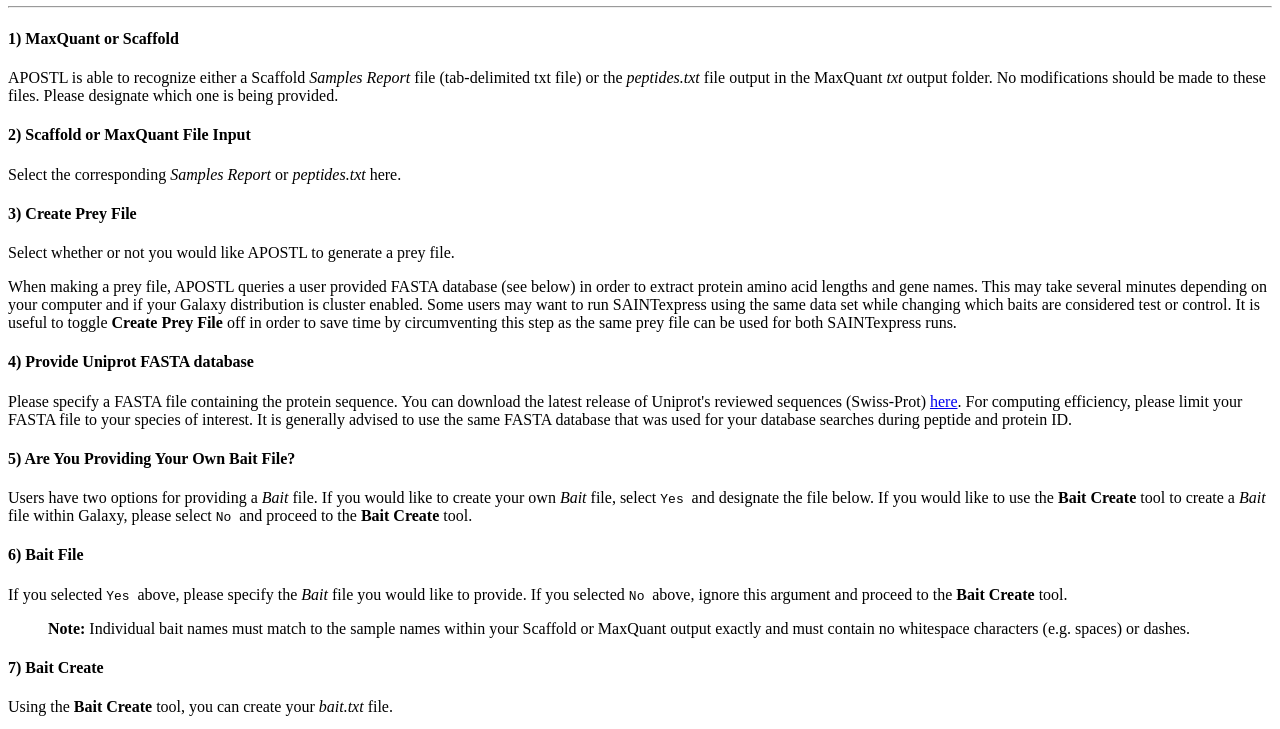
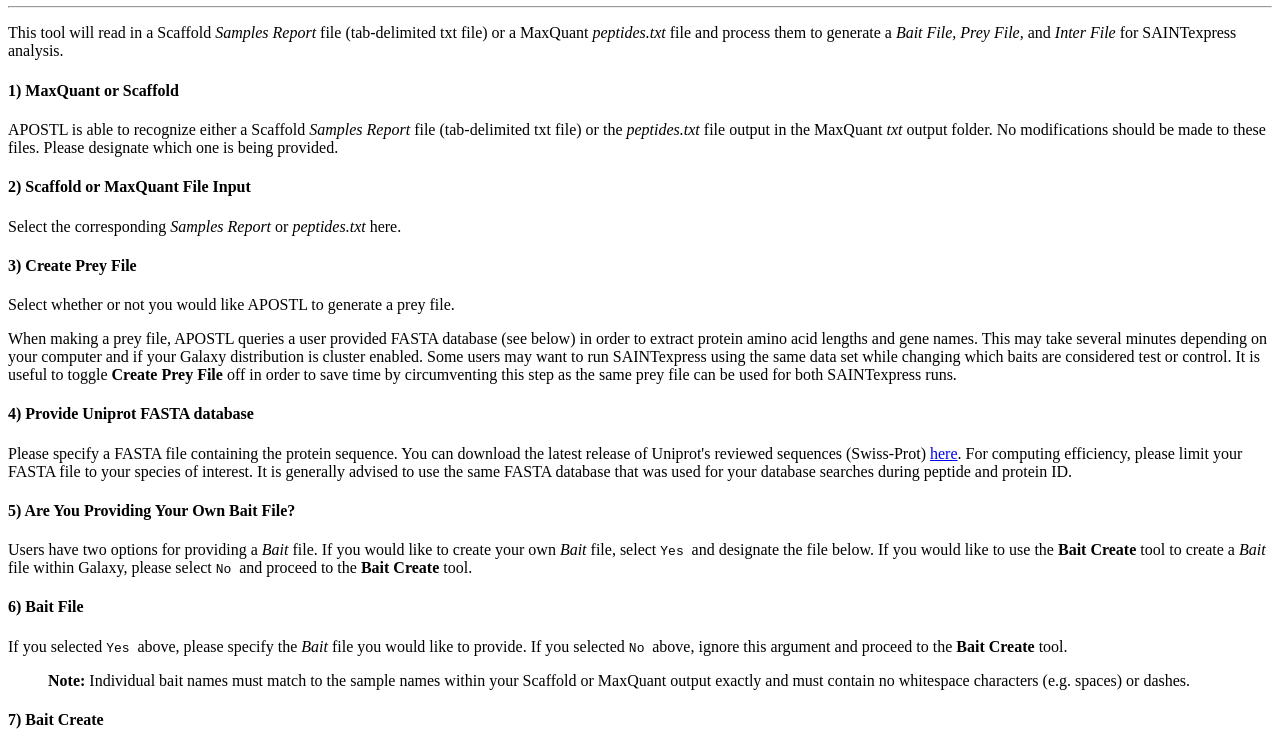
Before and after one commit to bornea/APOSTL, a plain HTML site: page SAINT_preprocessing/Preprocessing.html in a window 1280 px wide. Shown: the part 60-789 px from the top of the page. Drawn offline with Linux system fonts and the light colour scheme.

Commit message:
Pre-Proc Galaxy Description

```diff
--- a/SAINT_preprocessing/Preprocessing.html
+++ b/SAINT_preprocessing/Preprocessing.html
@@ -2,6 +2,7 @@
 <body>
 <h1>Pre-Processing</h1>
 <hr/>
+<p> This tool will read in a Scaffold <em>Samples Report</em> file (tab-delimited txt file) or a MaxQuant <em>peptides.txt</em> file and process them to generate a <em> Bait File, Prey File,</em> and <em> Inter File</em> for SAINTexpress analysis.</p>
 
 <h4> 1) MaxQuant or Scaffold </h4>
 <p>APOSTL is able to recognize either a Scaffold <em>Samples Report</em> file (tab-delimited txt file) or the <em>peptides.txt</em> file output in the MaxQuant <em>txt</em> output folder. No modifications should be made to these files. Please designate which one is being provided.</p>
```
